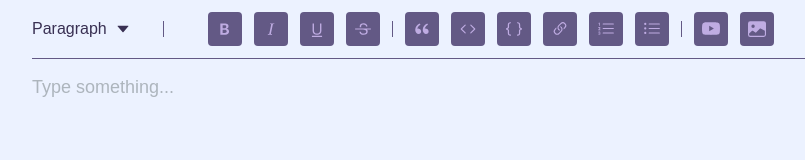
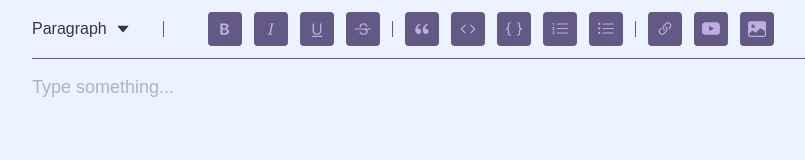
Before and after one commit to erdaboss99/NextJS-Forum, a Next.js app: page /admin/post/create in a window 1280 px wide. Shown: the top 160 px of the page, without its empty margins (172-977 px from the left). Built offline with nearby package versions, Linux system fonts and the light colour scheme; a web font is replaced by a local one.

Commit message:
Export types to external file

```diff
--- a/src/components/editor/toolbar/Toolbar.tsx
+++ b/src/components/editor/toolbar/Toolbar.tsx
@@ -3,6 +3,7 @@ import { FC } from 'react';
 import { Editor } from '@tiptap/react';
 import DropdownOptions from '@/components/common/DropdownOptions';
 import Button from './Button';
+import { HeadingOptions, ToolbarButton } from '@/util/types';
 import { getFocusedEditor } from '../editorUtils';
 import { AiFillCaretDown } from 'react-icons/ai';
 import {
@@ -26,7 +27,7 @@ interface ToolbarProps {
 const Toolbar: FC<ToolbarProps> = ({ editor }): JSX.Element | null => {
 	if (!editor) return null;
 
-	const options = [
+	const options: HeadingOptions[] = [
 		{
 			label: 'Paragraph',
 			onClick: () => getFocusedEditor(editor).setParagraph().run(),
@@ -61,57 +62,54 @@ const Toolbar: FC<ToolbarProps> = ({ editor }): JSX.Element | null => {
 		);
 	};
 
-	const buttons = [
+	const buttons: ToolbarButton[] = [
 		{
 			icon: BsTypeBold,
-			active: editor.isActive('bold'),
+			isActive: editor.isActive('bold'),
 			onClick: () => getFocusedEditor(editor).toggleBold().run(),
 			separatorBefore: true,
 		},
 		{
 			icon: BsTypeItalic,
-			active: editor.isActive('italic'),
+			isActive: editor.isActive('italic'),
 			onClick: () => getFocusedEditor(editor).toggleItalic().run(),
 		},
 		{
 			icon: BsTypeUnderline,
-			active: editor.isActive('underline'),
+			isActive: editor.isActive('underline'),
 			onClick: () => getFocusedEditor(editor).toggleUnderline().run(),
 		},
 		{
 			icon: BsTypeStrikethrough,
-			active: editor.isActive('strike'),
+			isActive: editor.isActive('strike'),
 			onClick: () => getFocusedEditor(editor).toggleStrike().run(),
 		},
 		{
 			icon: RiDoubleQuotesL,
-			active: editor.isActive('blockquote'),
+			isActive: editor.isActive('blockquote'),
 			onClick: () => getFocusedEditor(editor).toggleBlockquote().run(),
 			separatorBefore: true,
 		},
 		{
 			icon: BsCode,
-			active: editor.isActive('code'),
+			isActive: editor.isActive('code'),
 			onClick: () => getFocusedEditor(editor).toggleCode().run(),
 		},
 		{
 			icon: BsBraces,
-			active: editor.isActive('codeBlock'),
+			isActive: editor.isActive('codeBlock'),
 			onClick: () => getFocusedEditor(editor).toggleCodeBlock().run(),
 		},
-		{ icon: BsLink45Deg, onClick: () => {} }, //TODO
 		{
 			icon: BsListOl,
-			active: editor.isActive('orderedList'),
+			isActive: editor.isActive('orderedList'),
 			onClick: () => getFocusedEditor(editor).toggleOrderedList().run(),
 		},
 		{
 			icon: BsListUl,
-			active: editor.isActive('bulletList'),
+			isActive: editor.isActive('bulletList'),
 			onClick: () => getFocusedEditor(editor).toggleBulletList().run(),
 		},
-		{ icon: BsYoutube, onClick: () => {}, separatorBefore: true }, //TODO
-		{ icon: BsImageFill, onClick: () => {} }, //TODO
 	];
 
 	return (
@@ -129,12 +127,26 @@ const Toolbar: FC<ToolbarProps> = ({ editor }): JSX.Element | null => {
 								/>
 							)}
 
-							<Button key={'b' + index} active={item.active} onClick={item.onClick}>
+							<Button key={'b' + index} active={item.isActive} onClick={item.onClick}>
 								<item.icon />
 							</Button>
 						</React.Fragment>
 					);
 				})}
+
+				<div className='h-4 w-[1px] bg-secondary-dark dark:bg-secondary-light mx-8' />
+
+				<Button>
+					<BsLink45Deg />
+				</Button>
+
+				<Button>
+					<BsYoutube />
+				</Button>
+
+				<Button>
+					<BsImageFill />
+				</Button>
 			</div>
 		</div>
 	);
--- a/src/components/layout/AdminLayout.tsx
+++ b/src/components/layout/AdminLayout.tsx
@@ -1,5 +1,7 @@
 import { FC, ReactNode } from 'react';
 import Link from 'next/link';
+import { NavItem } from '@/util/types';
+import AdminNav from '../common/AdminNav';
 import {
 	AiOutlineContainer,
 	AiOutlineDashboard,
@@ -7,13 +9,12 @@ import {
 	AiOutlineMail,
 	AiOutlineTeam,
 } from 'react-icons/ai';
-import AdminNav from '../common/AdminNav';
 
 interface AdminLayoutProps {
 	children: ReactNode;
 }
 
-const navItems = [
+const navItems: NavItem[] = [
 	{ href: '/admin', icon: AiOutlineDashboard, label: 'Dashboard' },
 	{ href: '/admin/posts', icon: AiOutlineContainer, label: 'Posts' },
 	{ href: '/admin/users', icon: AiOutlineTeam, label: 'Users' },
--- /dev/null
+++ b/src/util/types.ts
@@ -0,0 +1,20 @@
+import type { IconType } from 'react-icons';
+
+export type ToolbarButton = {
+	//REMOVE ? from isActive and onClick after implementation
+	icon: IconType;
+	isActive: boolean;
+	onClick: () => boolean;
+	separatorBefore?: boolean;
+};
+
+export type HeadingOptions = {
+	label: string;
+	onClick: () => boolean;
+};
+
+export type NavItem = {
+	href: string;
+	icon: IconType;
+	label: string;
+};
```
